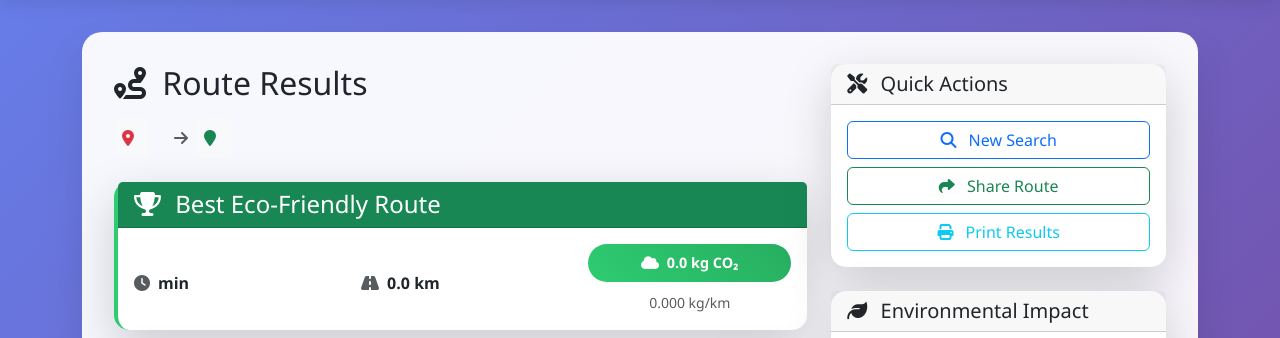
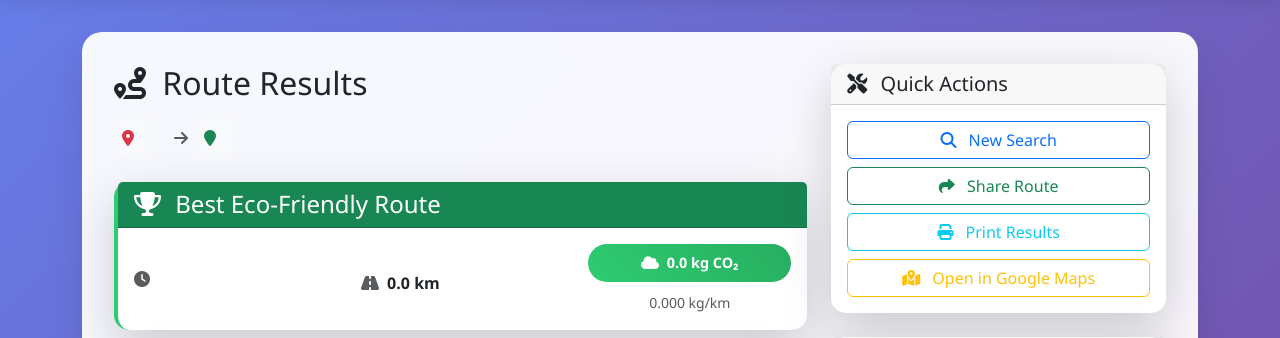
Before and after one commit to UtsavDungrani/Route_finder, a Flask app: template templates/result.html in a window 1280 px wide. Shown: the part 56-394 px from the top of the page. Run offline with Flask 3, Linux system fonts and the light colour scheme; the template is opened without the code that fills it, so the values that code supplies are empty.

Commit message:
Initial commit

```diff
--- a/templates/result.html
+++ b/templates/result.html
@@ -82,7 +82,7 @@ Route Finder{% endblock %} {% block content %}
               <div class="col-6">
                 <div class="d-flex align-items-center mb-2">
                   <i class="fas fa-clock text-muted me-2"></i>
-                  <span class="fw-bold">{{ route.duration }} min</span>
+                  <span class="fw-bold">{{ route.duration_formatted }}</span>
                 </div>
               </div>
               <div class="col-6">
@@ -135,6 +135,12 @@ Route Finder{% endblock %} {% block content %}
       </div>
       <div class="card-body p-0">
         <div id="map"></div>
+        <div class="p-3 border-top">
+          <button onclick="openGoogleMaps()" class="btn btn-warning w-100">
+            <i class="fas fa-map-marked-alt me-2"></i>
+            Get Directions in Google Maps
+          </button>
+        </div>
       </div>
     </div>
     {% endif %}
@@ -192,7 +198,7 @@ Route Finder{% endblock %} {% block content %}
                     {% endif %}
                   </div>
                 </td>
-                <td>{{ route_option.duration }} min</td>
+                <td>{{ route_option.duration_formatted }}</td>
                 <td>{{ "%.1f"|format(route_option.distance) }} km</td>
                 <td>
                   <span class="fw-bold"
@@ -249,9 +255,19 @@ Route Finder{% endblock %} {% block content %}
           <i class="fas fa-share me-2"></i>
           Share Route
         </button>
-        <button class="btn btn-outline-info w-100" onclick="printResults()">
+        <button
+          class="btn btn-outline-info w-100 mb-2"
+          onclick="printResults()"
+        >
           <i class="fas fa-print me-2"></i>
           Print Results
+        </button>
+        <button
+          onclick="openGoogleMaps()"
+          class="btn btn-outline-warning w-100"
+        >
+          <i class="fas fa-map-marked-alt me-2"></i>
+          Open in Google Maps
         </button>
       </div>
     </div>
@@ -375,5 +391,23 @@ Route Finder{% endblock %} {% block content %}
   function printResults() {
     window.print();
   }
+
+  function openGoogleMaps() {
+    const origin = "{{ origin|urlencode }}";
+    const destination = "{{ destination|urlencode }}";
+    const mode = "{{ route.mode }}";
+
+    // Map our modes to Google Maps travel modes
+    const googleMode =
+      {
+        driving: "driving",
+        transit: "transit",
+        bicycling: "bicycling",
+        walking: "walking",
+      }[mode] || "driving";
+
+    const url = `https://www.google.com/maps/dir/${origin}/${destination}/data=!4m2!4m1!3e${googleMode}`;
+    window.open(url, "_blank");
+  }
 </script>
 {% endblock %}
```
